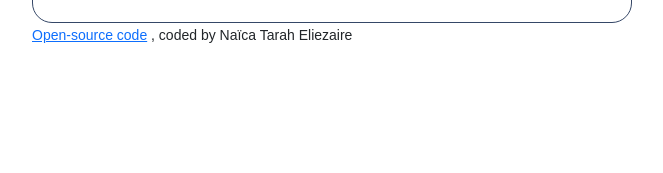
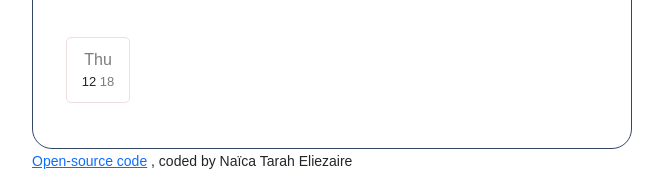
Before and after one commit to tarah559/weather-app-project, a plain HTML site: page index.html in a window 1280 px wide. Shown: the part 240-413 px from the top of the page, without its empty margins (50-713 px from the left). Drawn offline with nearby package versions, Linux system fonts and the light colour scheme; no server answers.

Commit message:
I added the forecast html and css

```diff
--- a/index.html
+++ b/index.html
@@ -81,6 +81,24 @@
         </div>
     </div>
 </div>
+<div class="weather-forecast">
+    <div class="row">
+        <div class="col-2">
+            <div class="weather-forecast-date">
+            Thu
+            </div>
+            <div class="weather-forecast-temperature">
+                <span class="weather-forecast-temperature-max">
+                    12
+                </span>
+                <span class="weather-forecast-temperature-min">
+                    18
+                </span>
+            </div>
+        </div>
+    </div>
+
+</div>
         </div>
         <small>
             <a href="https://github.com/tarah559" target="_blank">Open-source code</a>
--- a/style.css
+++ b/style.css
@@ -91,3 +91,22 @@ ul {
 .icon-container .active:hover {
     text-decoration: none;
 }
+
+.weather-forecast {
+    margin-top: 20px;
+    text-align: center;
+}
+
+
+.weather-forecast-date {
+    font-size: 16px;
+    opacity: 0.6;
+}
+
+.weather-forecast-temperature {
+    font-size: 13px;
+}
+
+.weather-forecast-temperature-min {
+    opacity: 0.6
+}
```
